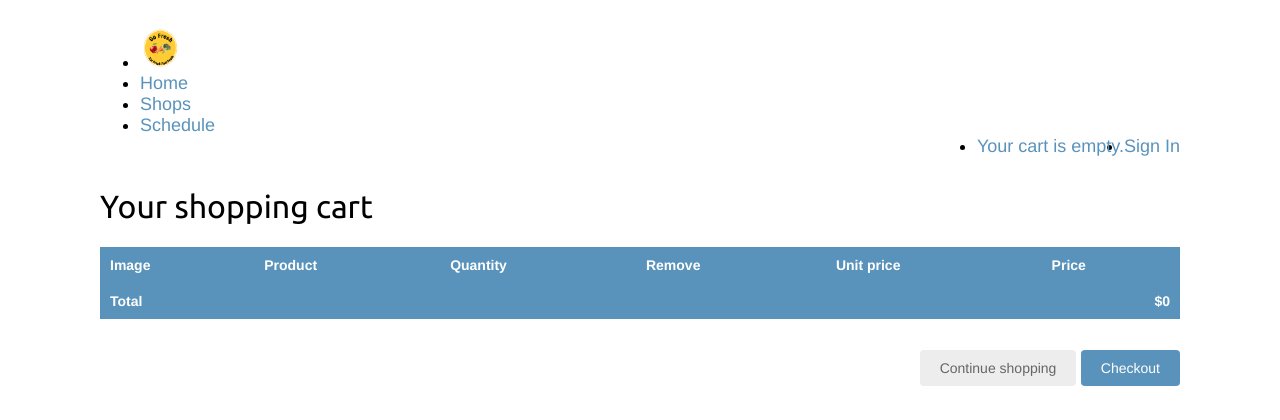
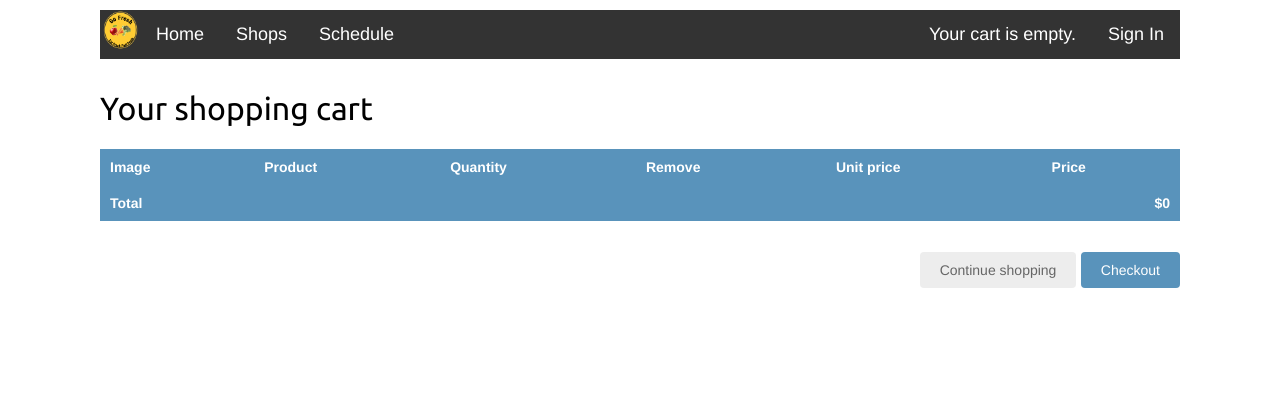
Before and after one commit to teramaher/gofresh, a Django app: page /cart/ in a window 1280 px wide. Shown: the top 420 px of the page. Run offline with Django 3.2, Linux system fonts and the light colour scheme.

Commit message:
add code

```diff
--- a/static/css/base.css
+++ b/static/css/base.css
@@ -4,6 +4,31 @@ body {
     margin:0;
     padding:0;
     font-family:helvetica, sans-serif;
+}
+#header ul{
+    list-style-type: none;
+  margin: 0;
+  padding: 0;
+  overflow: hidden;
+  background-color: #333;
+
+}
+
+#header li{
+  float: left;
+
+}
+
+#header li a{
+  display: block;
+  color: white;
+  text-align: center;
+  padding: 14px 16px;
+  text-decoration: none;
+}
+
+#header li a:hover{
+    background-color: #111;
 }
 
 h1, h2, h3, h4, h5 , h6 {
```
